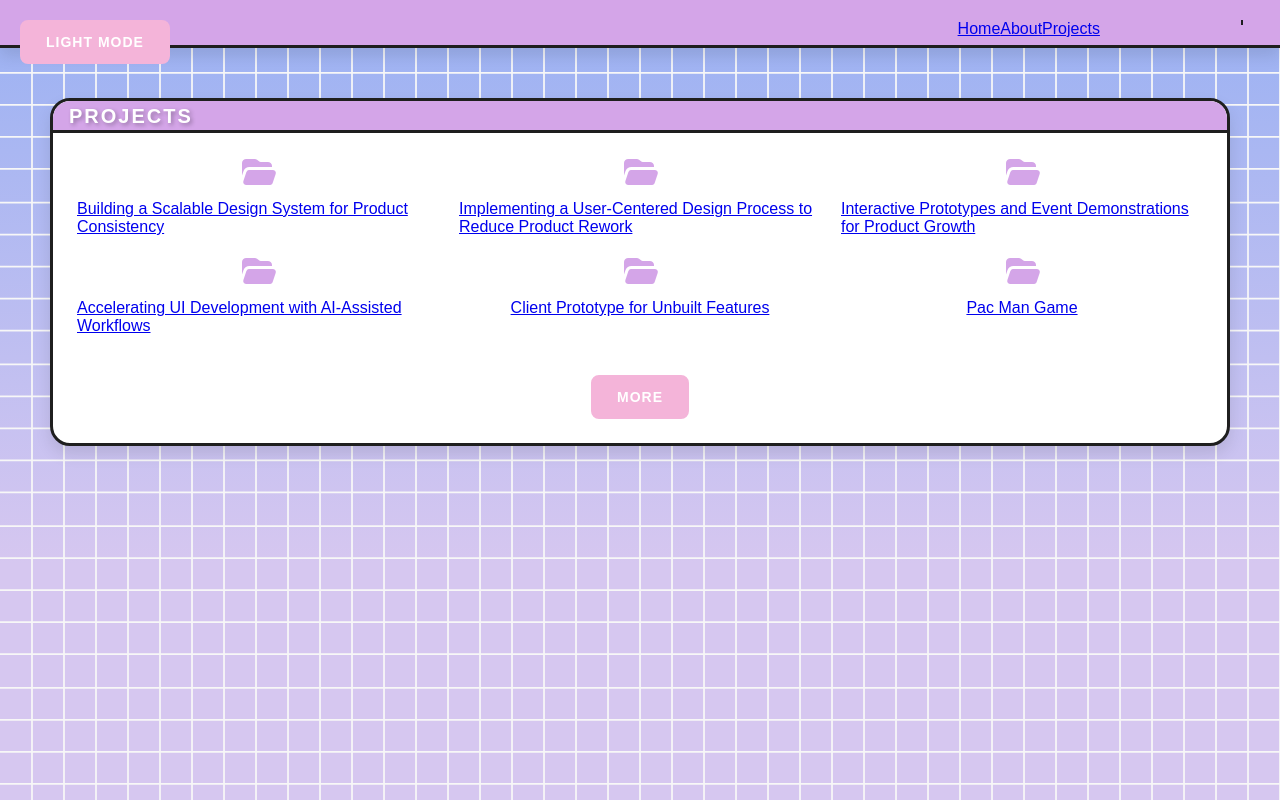
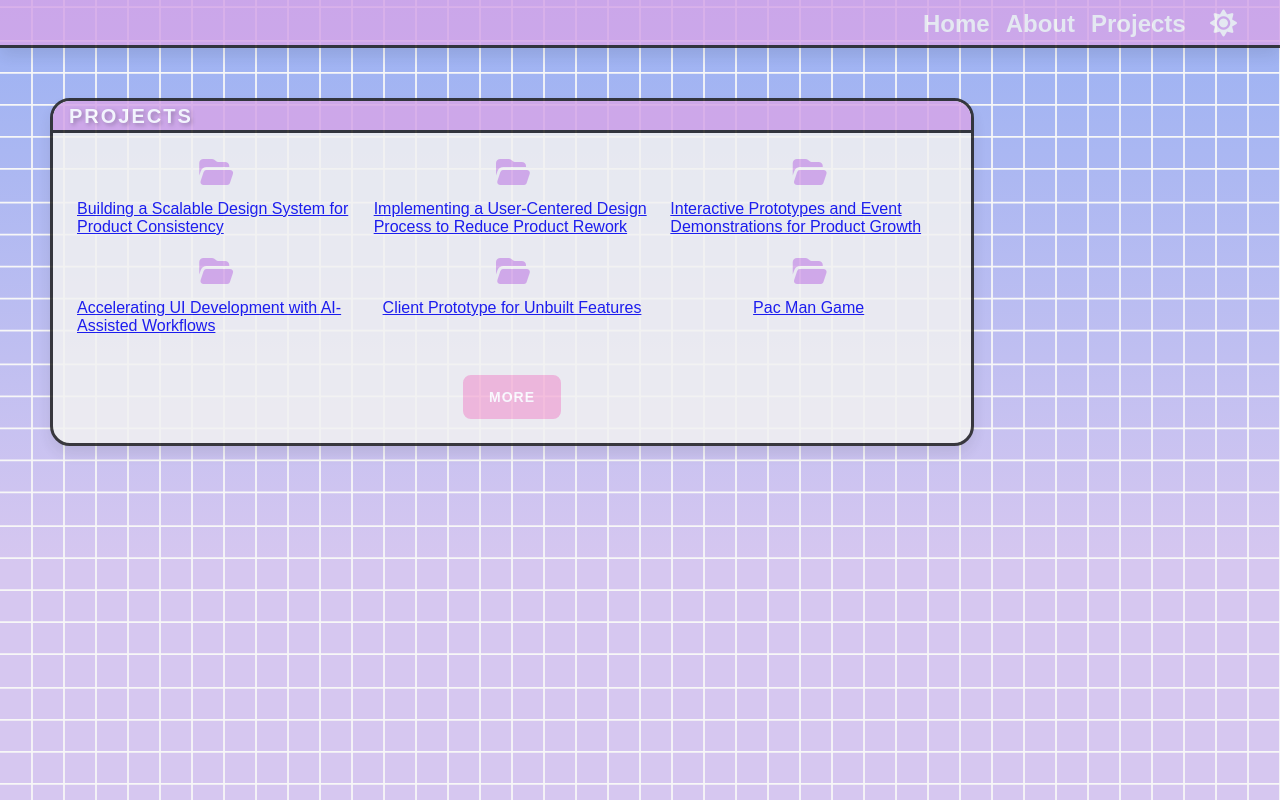
Before and after one commit to meglaurie/Portfolio-2026, a React (Vite) app in the folder ThemesSite/: page /projects in a window 1280 px wide. Built offline with nearby package versions, Linux system fonts and the light colour scheme.

Commit message:
Styling updates

```diff
--- a/ThemesSite/src/App.tsx
+++ b/ThemesSite/src/App.tsx
@@ -28,11 +28,8 @@ function App() {
   return (
     <ThemeProvider>
       <Router>
-        <div className="app-background" />
         <Nav/>
-        <div className="app-container">
-          <AnimatedRoutes />
-        </div>
+        <AnimatedRoutes />
       </Router>
     </ThemeProvider>
   );
--- a/ThemesSite/src/assets/styles/Kawaii/Nav.css
+++ b/ThemesSite/src/assets/styles/Kawaii/Nav.css
@@ -1,10 +1,21 @@
 .nav-container {
+    display: flex;
     background-color: #D4A5E8;
+    opacity: 0.85;
     height: 3em;
-    padding: 20px;
+    padding-top: 10px;
     border-bottom: 3px solid #1E1E1E;
     box-shadow: 0 8px 16px rgba(0, 0, 0, 0.1);
   }
+  .nav-section-right{
+    width: 49%;
+  }
+
+  .nav-section-left{
+    width: 49%;
+    text-align: right;
+  }
+
 
   .nav-labels {
     display: flex;
@@ -14,10 +25,12 @@
   }
 
   .nav-link {
+    display: inline;
     text-decoration: none;
-    color: #666;
+    color: #f1f1f1;
+    padding-right: 16px;
     font-weight: bold;
-    font-size: 14px;
+    font-size: 24px;
     transition: color 0.3s ease;
   }
 
--- a/ThemesSite/src/assets/styles/Kawaii/ProjectList.css
+++ b/ThemesSite/src/assets/styles/Kawaii/ProjectList.css
@@ -51,7 +51,6 @@
   .project-container{
     display: flex;
     gap: 20px;
-
   }
 
   .section-left{
@@ -67,3 +66,7 @@
       border-right: solid 2px #f2f2f2;
     }
   }
+
+  .projects-page-container{
+    width: 80%;
+  }
--- a/ThemesSite/src/assets/styles/Kawaii/Section.css
+++ b/ThemesSite/src/assets/styles/Kawaii/Section.css
@@ -1,5 +1,6 @@
 .section{
-    background: white;
+    background: #f1f1f1;
+    opacity: 0.85;
     position: relative;
     border: 3px solid hsl(0, 0%, 12%);
     border-radius: 20px;
--- a/ThemesSite/src/components/Nav.tsx
+++ b/ThemesSite/src/components/Nav.tsx
@@ -1,19 +1,19 @@
 
 import { Link } from 'react-router-dom';
 import { useTheme } from "../context/ThemeContext";
-import Button from './Button';
 
 function Nav() {
   const { theme, toggleTheme } = useTheme();
   return (
-    <nav className='nav-container flex-container'>
-      <div className='section-right'>
-        <Button OnClick={toggleTheme} label={`${theme === "light" ? "Light" : "Dark"} Mode`} />
+    <nav className='nav-container'>
+      <div className='nav-section-right'>
+
       </div>
-      <div className='section-left'>
-        <Link to="/" >Home</Link>
-        <Link to="/about">About</Link>
-        <Link to="/projects">Projects</Link>
+      <div className='nav-section-left'>
+        <Link className='nav-link' to="/" >Home</Link>
+        <Link className='nav-link' to="/about">About</Link>
+        <Link className='nav-link' to="/projects">Projects</Link>
+        <div className='nav-link' onClick={toggleTheme}> {theme === "light" ? <i className="fa-solid fa-sun"></i> : <i className="fa-solid fa-moon"></i>}</div>
       </div>
     </nav>
   );
--- a/ThemesSite/src/pages/ProjectsPage.tsx
+++ b/ThemesSite/src/pages/ProjectsPage.tsx
@@ -16,10 +16,12 @@ fetch("../public/projects.json")
 }, []);
 
   return (
-    <Section title="PROJECTS">
-        <ProjectList projects={projects} />
-        <LinkButton to="/projects" label="MORE" />
-    </Section>
+    <div className="projects-page-container">
+        <Section title="PROJECTS">
+            <ProjectList projects={projects} />
+            <LinkButton to="/projects" label="MORE" />
+        </Section>
+    </div>
   );
 }
 
```
Also changed, not shown: ThemesSite/src/assets/styles/Kawaii/Projects.css (deleted).
